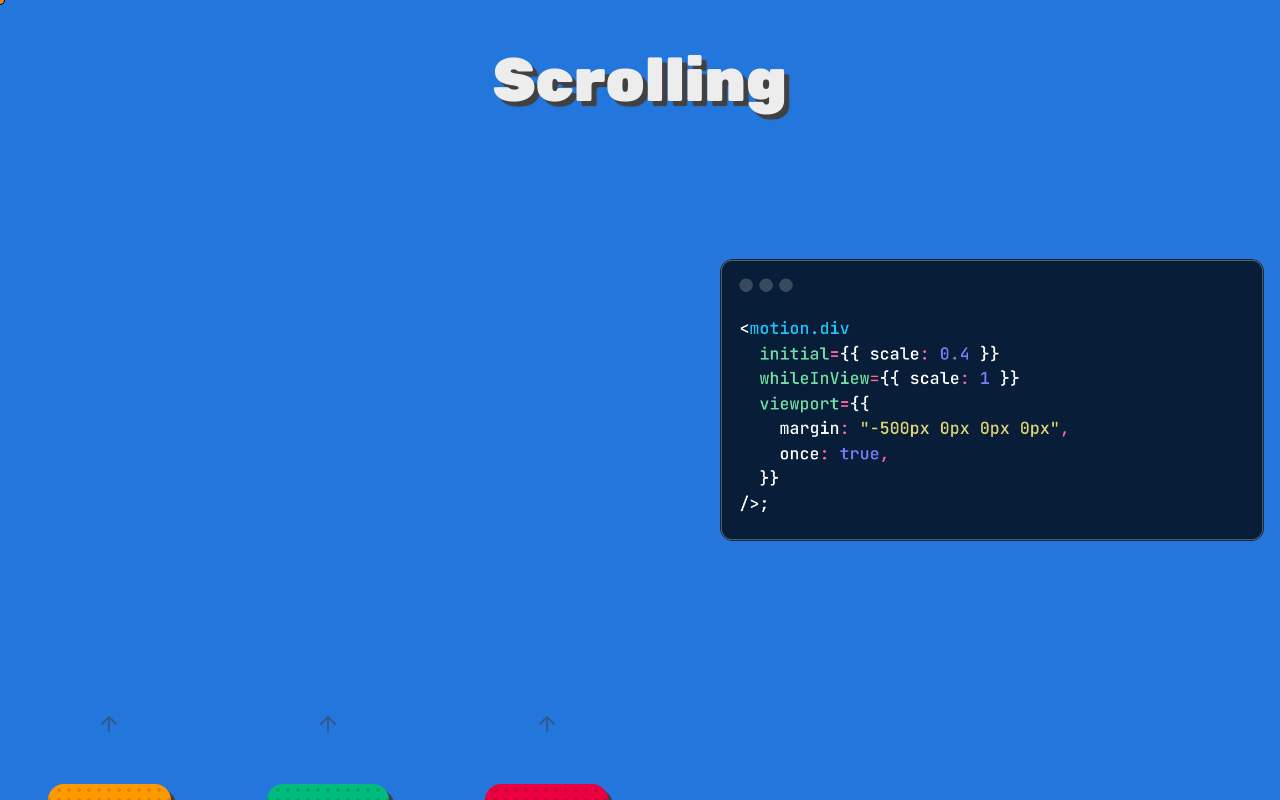
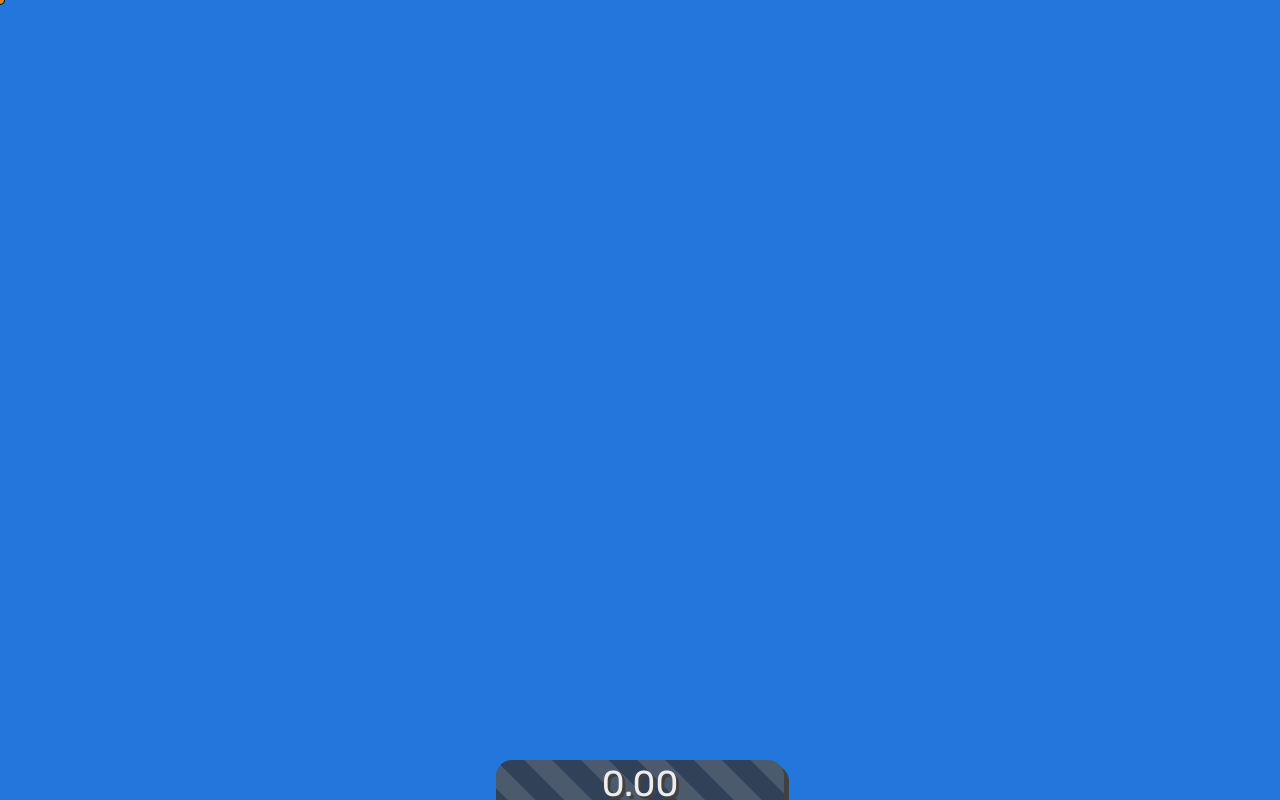
Before and after one commit to oscarheimdahl/motion-demo, a React (Vite) app: page / in a window 1280 px wide. Built offline with nearby package versions, Linux system fonts and the light colour scheme.

Commit message:
Start on scrolling help example

```diff
--- a/src/App.tsx
+++ b/src/App.tsx
@@ -7,8 +7,8 @@ import { AnimatePresenceSlide } from "./components/slides/AnimatePresenceSlide";
 import { ApiSlide } from "./components/slides/ApiSlide";
 import { EasingsSlide } from "./components/slides/EasingsSlide";
 import { IntroSlide } from "./components/slides/IntroSlide";
-import { InViewSlide } from "./components/slides/InViewSlide";
 import { LayoutSlide } from "./components/slides/LayoutSlide";
+import { CatFeed, ScrollingSlide } from "./components/slides/ScrollingSlide";
 import { StartSlide } from "./components/slides/StartSlide";
 import { WhatSlide } from "./components/slides/WhatSlide";
 import { SlideShow } from "./components/SlideShow";
@@ -16,7 +16,8 @@ import { SlideShow } from "./components/SlideShow";
 // Makes hard things easy, and easy things great.
 function App() {
   const slides = [
-    <InViewSlide />,
+    <CatFeed />,
+    <ScrollingSlide />,
     <StartSlide />,
     <IntroSlide />,
     <WhatSlide />,
--- a/src/components/slides/InViewSlide.tsx
+++ b/src/components/slides/ScrollingSlide.tsx
@@ -1,14 +1,14 @@
-import { useRef, useState } from "react";
+import { RefObject, useRef, useState } from "react";
 
 import { ArrowUp } from "lucide-react";
-import { motion, useScroll } from "motion/react";
+import { motion, useScroll, useSpring, useTransform } from "motion/react";
 
 import whileInView from "../../images/code/whileInView.png";
 import { CodeImage } from "../CodeImage";
-import { ShadowTextHeader } from "../ShadowText";
+import { ShadowText, ShadowTextHeader } from "../ShadowText";
 import { SlideShow } from "../SlideShow";
 
-export const InViewSlide = () => {
+export const ScrollingSlide = () => {
   const [index, setIndex] = useState(0);
   return (
     <div className="relative flex h-screen w-screen items-center justify-center">
@@ -147,36 +147,65 @@ const Slide2 = () => {
 };
 
 export const CatFeed = () => {
+  const containerRef = useRef<HTMLDivElement>(null);
   return (
     <div className="flex size-full justify-around">
-      <div className="hide-scrollbar h-full w-full overflow-y-scroll">
+      <div
+        ref={containerRef}
+        className="hide-scrollbar h-full w-full overflow-y-scroll"
+      >
         <div className="flex flex-col items-center justify-center gap-12 p-12 py-[95vh]">
-          <ArrowUp className="text-gray -mt-12 opacity-50" />
-          {Array.from({ length: 5 }).map((_, i) => {
-            return <ScrollBox key={i} />;
-          })}
+          <ScrollBox containerRef={containerRef} />
         </div>
       </div>
     </div>
   );
 };
 
-const ScrollBox = () => {
+const ScrollBox = (props: { containerRef: RefObject<HTMLDivElement> }) => {
   const ref = useRef<HTMLDivElement | null>(null);
-  const { scrollYProgress } = useScroll({ target: ref });
+  const [progress, setProgress] = useState(0);
+  const [springProgress, setSpringProgress] = useState(0);
+  const { scrollYProgress } = useScroll({
+    target: ref,
+    container: props.containerRef,
+    offset: ["end end", "start start"],
+  });
 
-  const [progress, setProgress] = useState(0);
+  const springValue = useSpring(scrollYProgress, {
+    bounce: 0.8,
+    damping: 7,
+    mass: 0.5,
+    stiffness: 100,
+  });
 
-  scrollYProgress.on("change", (progress) => {
-    setProgress(progress);
+  scrollYProgress.on("change", (value) => {
+    setProgress(value);
   });
+
+  springValue.on("change", (value) => {
+    setSpringProgress(value);
+  });
+
+  const width = useTransform(scrollYProgress, [0, 1], ["0%", "100%"]);
+  const widthSpring = useTransform(springValue, [0, 1], ["0%", "100%"]);
+
   return (
     <motion.div
       ref={ref}
-      className="drop-shadow-hard-lg dotted-bg h-36 w-full max-w-72 rounded-2xl bg-amber-500"
+      className="drop-shadow-hard-lg striped-bg flex h-36 w-full max-w-72 flex-col items-center justify-center gap-2 rounded-2xl bg-slate-700"
     >
-      {" "}
-      {progress}
+      <ShadowText>{progress.toFixed(2)}</ShadowText>
+      <motion.div
+        style={{ width }}
+        className="drop-shadow-hard-sm h-4 w-full rounded-full bg-rose-600"
+      />
+
+      <motion.div
+        style={{ width: widthSpring }}
+        className="drop-shadow-hard-sm h-4 w-full rounded-full bg-amber-500"
+      />
+      <ShadowText>{springProgress.toFixed(2)}</ShadowText>
     </motion.div>
   );
 };
```
